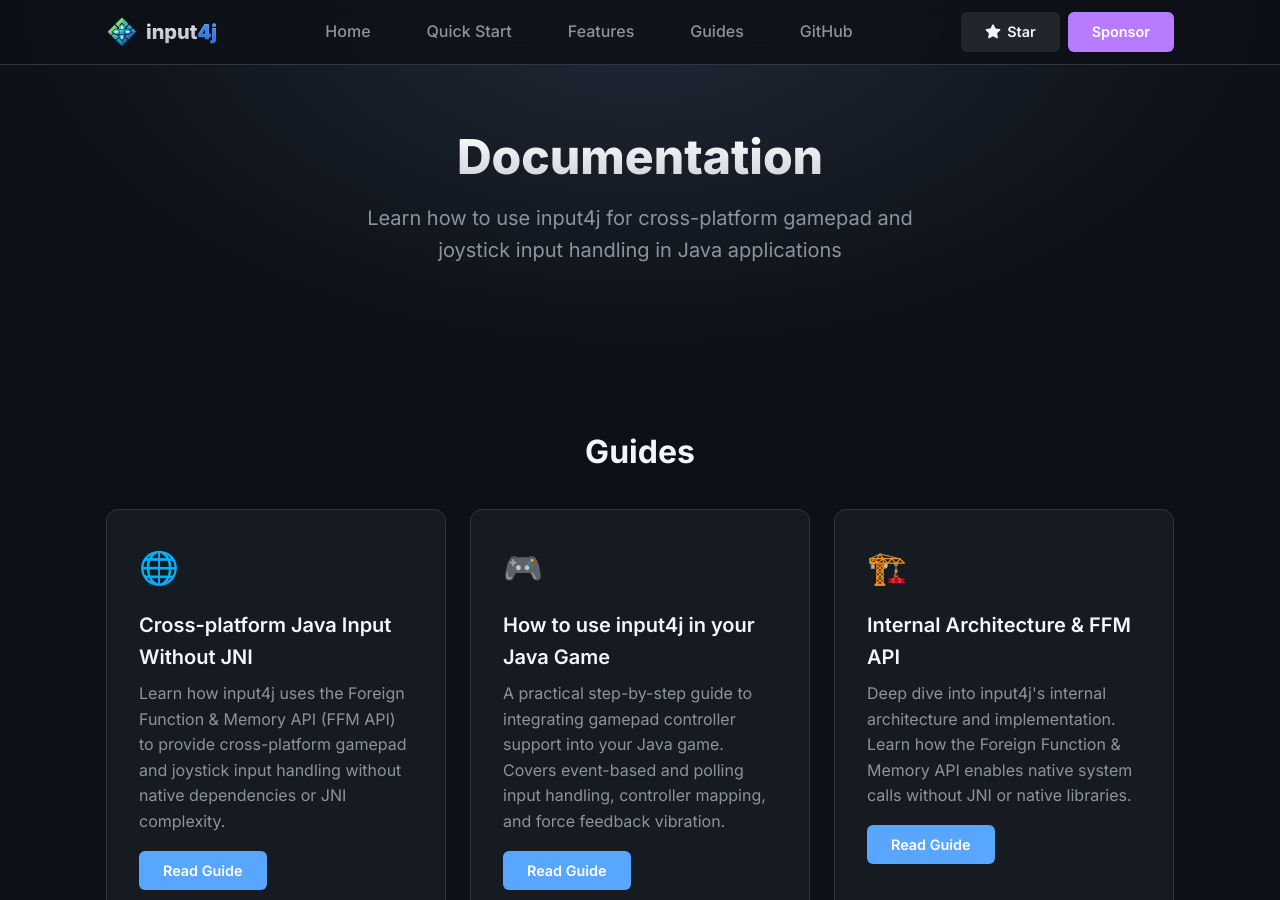
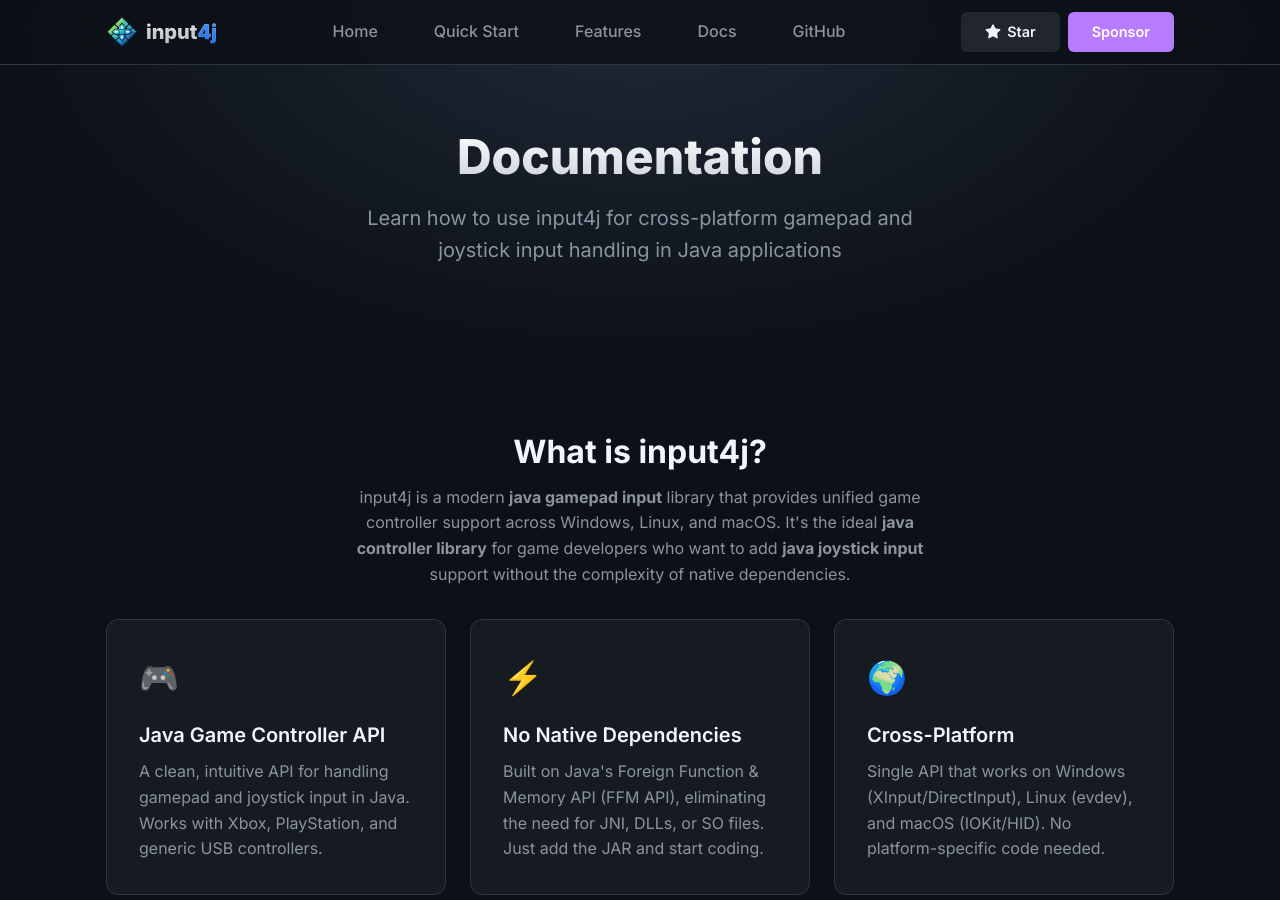
Before and after one commit to gurkenlabs/input4j, a Jekyll site: the page built from docs/index.md, in a window 1280 px wide and 900 px high. Built offline with Jekyll 4.4.1, drawn with Linux system fonts in a browser that asks for light colours; nearby versions of some CDN libraries; comment, search, counter and statistics services are not loaded.

Commit message:
Optimize keywords and navigation

```diff
--- a/_includes/navigation.html
+++ b/_includes/navigation.html
@@ -9,7 +9,7 @@
       <li><a href="{{ '/' | relative_url }}" class="nav-link{% if page.url == '/' %} active{% endif %}">Home</a></li>
       <li><a href="{{ '/#quickstart' | relative_url }}" class="nav-link">Quick Start</a></li>
       <li><a href="{{ '/#features' | relative_url }}" class="nav-link">Features</a></li>
-      <li><a href="{{ '/guides' | relative_url }}" class="nav-link">Guides</a></li>
+      <li><a href="{{ '/docs' | relative_url }}" class="nav-link">Docs</a></li>
       <li><a href="https://github.com/gurkenlabs/input4j" class="nav-link" target="_blank" rel="noopener">GitHub</a></li>
     </ul>
 
--- a/guides/index.md
+++ b/docs/index.md
@@ -1,8 +1,8 @@
 ---
 layout: default
-title: Guides
+title: Docs
 description: Complete documentation for input4j - cross-platform Java gamepad and joystick input library. Learn how to use the Foreign Function & Memory API for native input handling.
-keywords: input4j guide, Java gamepad tutorial, game controller Java, FFM API input, cross-platform Java input, XInput Java, DirectInput Java, evdev Java
+keywords: input4j guide, Java gamepad tutorial, game controller Java, FFM API input, cross-platform Java input, XInput Java, DirectInput Java, evdev Java, java gamepad input, java controller library, java joystick input, java game controller api
 ---
 
 <script type="application/ld+json">
@@ -84,8 +84,8 @@
     {
       "@type": "ListItem",
       "position": 2,
-      "name": "Guides",
-      "item": "https://gurkenlabs.github.io/input4j/guides/"
+      "name": "Docs",
+      "item": "https://gurkenlabs.github.io/input4j/docs/"
     }
   ]
 }
@@ -100,27 +100,52 @@
 
 <div class="section">
   <div class="container">
+    <h2 class="section-title">What is input4j?</h2>
+    <p class="section-subtitle">input4j is a modern <strong>java gamepad input</strong> library that provides unified game controller support across Windows, Linux, and macOS. It's the ideal <strong>java controller library</strong> for game developers who want to add <strong>java joystick input</strong> support without the complexity of native dependencies.</p>
+
+    <div class="cards" style="margin-top: var(--space-xl);">
+      <div class="card">
+        <div class="card-icon">🎮</div>
+        <h3 class="card-title">Java Game Controller API</h3>
+        <p class="card-text">A clean, intuitive API for handling gamepad and joystick input in Java. Works with Xbox, PlayStation, and generic USB controllers.</p>
+      </div>
+      <div class="card">
+        <div class="card-icon">⚡</div>
+        <h3 class="card-title">No Native Dependencies</h3>
+        <p class="card-text">Built on Java's Foreign Function & Memory API (FFM API), eliminating the need for JNI, DLLs, or SO files. Just add the JAR and start coding.</p>
+      </div>
+      <div class="card">
+        <div class="card-icon">🌍</div>
+        <h3 class="card-title">Cross-Platform</h3>
+        <p class="card-text">Single API that works on Windows (XInput/DirectInput), Linux (evdev), and macOS (IOKit/HID). No platform-specific code needed.</p>
+      </div>
+    </div>
+  </div>
+</div>
+
+<div class="section">
+  <div class="container">
     <h2 class="section-title">Guides</h2>
     <div class="cards">
       <div class="card">
         <div class="card-icon">🌐</div>
         <h3 class="card-title">Cross-platform Java Input Without JNI</h3>
         <p class="card-text">Learn how input4j uses the Foreign Function & Memory API (FFM API) to provide cross-platform gamepad and joystick input handling without native dependencies or JNI complexity.</p>
-        <a href="{{ '/guides/cross-platform-java-input' | relative_url }}" class="btn btn-primary" style="margin-top: var(--space-md);">Read Guide</a>
+        <a href="{{ '/docs/cross-platform-java-input' | relative_url }}" class="btn btn-primary" style="margin-top: var(--space-md);">Read Guide</a>
       </div>
 
       <div class="card">
         <div class="card-icon">🎮</div>
         <h3 class="card-title">How to use input4j in your Java Game</h3>
         <p class="card-text">A practical step-by-step guide to integrating gamepad controller support into your Java game. Covers event-based and polling input handling, controller mapping, and force feedback vibration.</p>
-        <a href="{{ '/guides/java-game-integration' | relative_url }}" class="btn btn-primary" style="margin-top: var(--space-md);">Read Guide</a>
+        <a href="{{ '/docs/java-game-integration' | relative_url }}" class="btn btn-primary" style="margin-top: var(--space-md);">Read Guide</a>
       </div>
 
       <div class="card">
         <div class="card-icon">🏗️</div>
         <h3 class="card-title">Internal Architecture & FFM API</h3>
         <p class="card-text">Deep dive into input4j's internal architecture and implementation. Learn how the Foreign Function & Memory API enables native system calls without JNI or native libraries.</p>
-        <a href="{{ '/guides/architecture-ffm-api' | relative_url }}" class="btn btn-primary" style="margin-top: var(--space-md);">Read Guide</a>
+        <a href="{{ '/docs/architecture-ffm-api' | relative_url }}" class="btn btn-primary" style="margin-top: var(--space-md);">Read Guide</a>
       </div>
     </div>
   </div>
```
Also changed, not shown: docs/architecture-ffm-api.md (renamed from guides/architecture-ffm-api.md, +2 -2 lines), docs/cross-platform-java-input.md (renamed from guides/cross-platform-java-input.md, +2 -2 lines), docs/java-game-integration.md (renamed from guides/java-game-integration.md, +5 -5 lines), index.md (+5 -3 lines).
